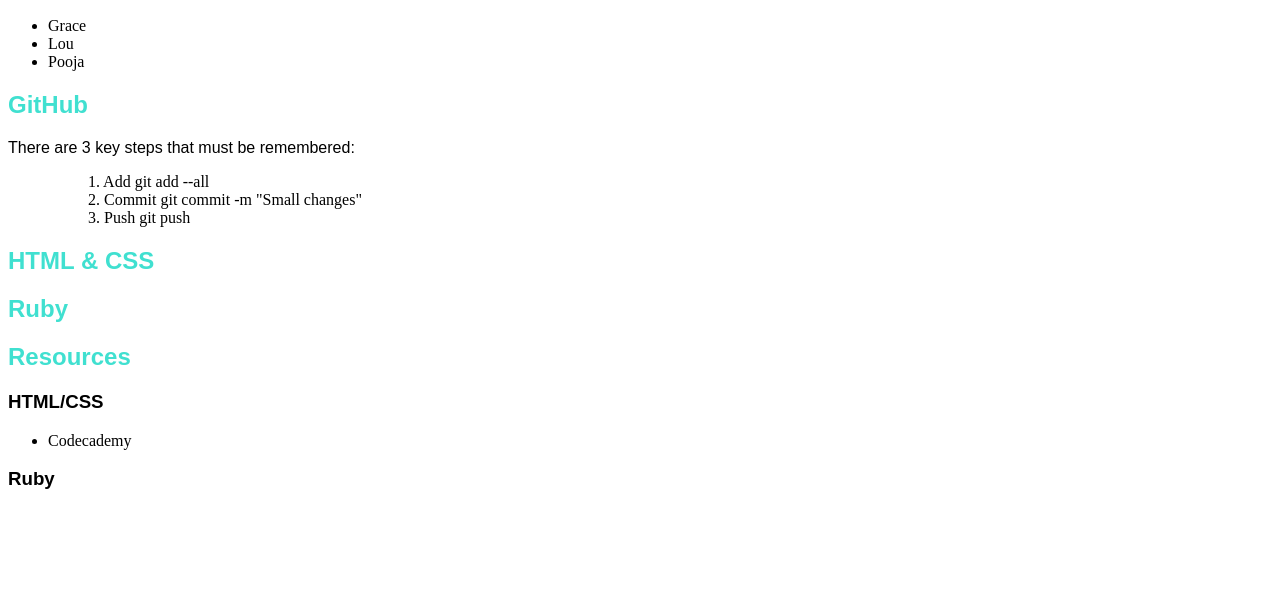
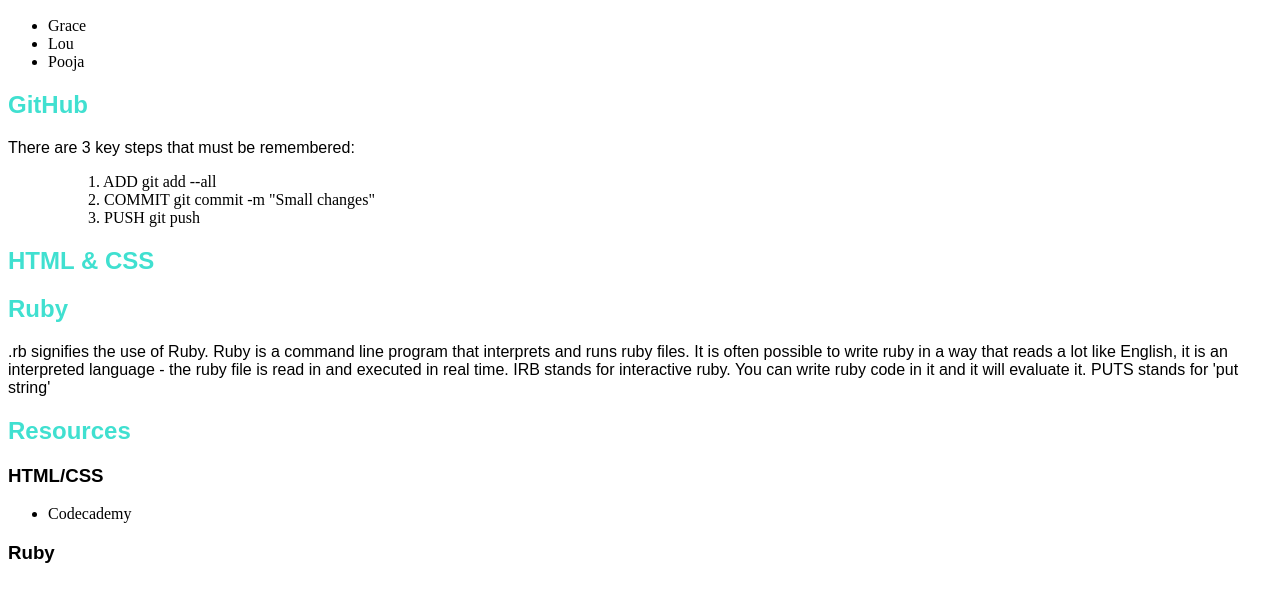
Before and after one commit to lmewett91664/group_cheatsheet, a plain HTML site: page index.html in a window 1280 px wide. Shown: the part 97-698 px from the top of the page. Drawn offline with Linux system fonts and the light colour scheme.

Commit message:
ruby edits

```diff
--- a/index.html
+++ b/index.html
@@ -29,16 +29,21 @@
 				<h2>GitHub</h2>
 					<p>There are 3 key steps that must be remembered:
 						<ul>
-							<ol>1. Add git add --all</ol>
-							<ol>2. Commit git commit -m "Small changes"</ol>
-							<ol>3. Push git push</ol>
+							<ol>1. ADD git add --all</ol>
+							<ol>2. COMMIT git commit -m "Small changes"</ol>
+							<ol>3. PUSH git push</ol>
 						</ul>
+					</p>
 			</div>
 			<div>
 				<h2>HTML & CSS</h2>
+					<p>
+					</p>
 			</div>
 			<div>
 				<h2>Ruby</h2>
+					<p>.rb signifies the use of Ruby. Ruby is a command line program that interprets and runs ruby files. It is often possible to write ruby in a way that reads a lot like English, it is an interpreted language - the ruby file is read in and executed in real time. IRB stands for interactive ruby. You can write ruby code in it and it will evaluate it. PUTS stands for 'put string'
+					</p>
 			</div>
 			<div>
 				<h2>Resources</h2>
```
